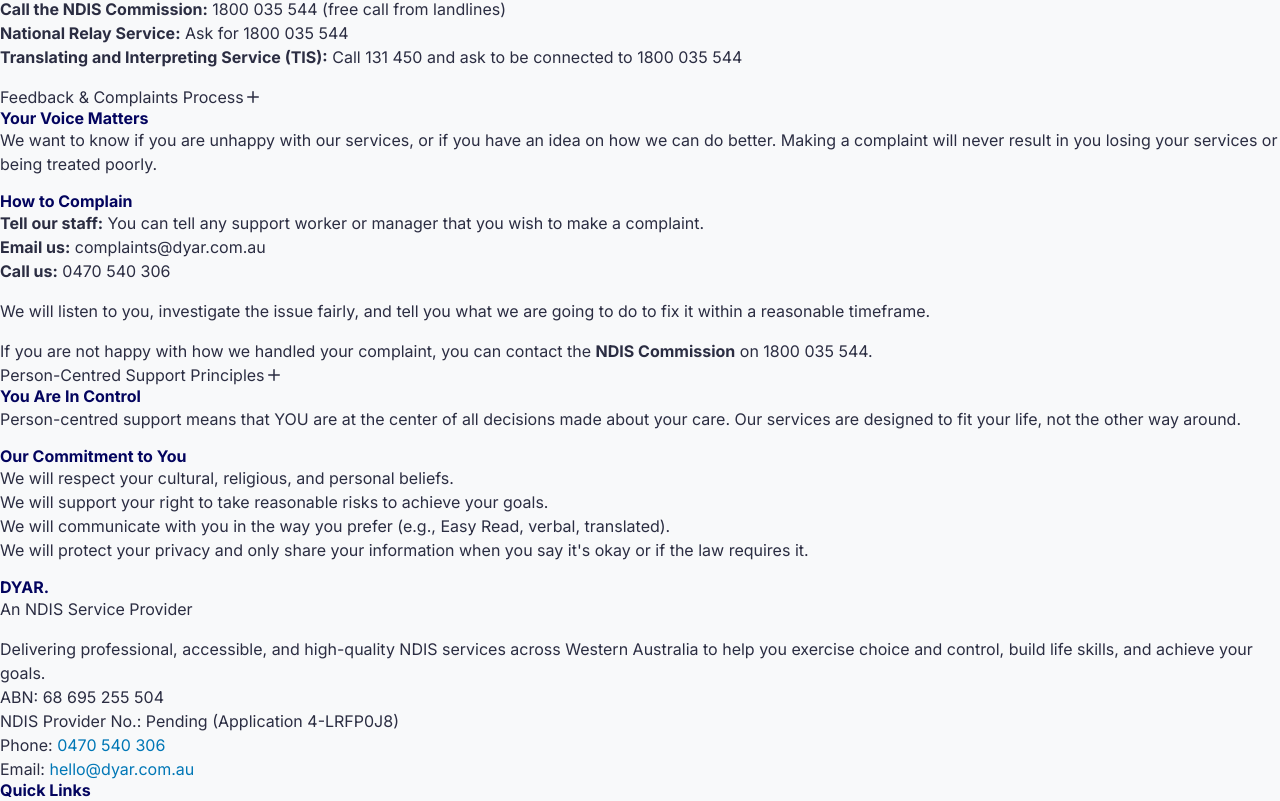
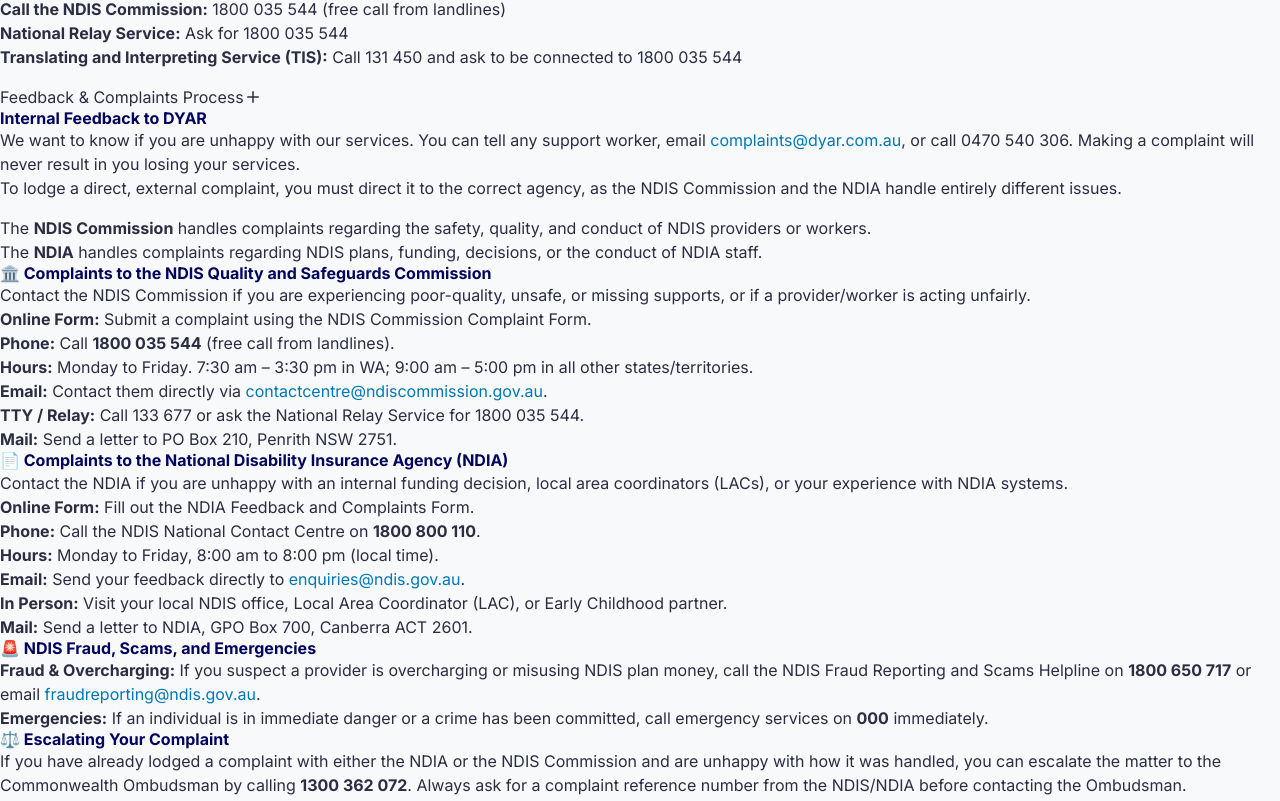
Before and after one commit to dyaritproject/dyartemproject, a React (Vite) app in the folder frontend/: page /resources in a window 1280 px wide. Shown: the part 814-1615 px from the top of the page. Built offline with nearby package versions, Linux system fonts and the light colour scheme; the HTML template or start-up script is replaced by a standard one.

Commit message:
feat: Add comprehensive NDIS escalation guide to Feedback accordion

```diff
--- a/frontend/src/data/resourcesData.ts
+++ b/frontend/src/data/resourcesData.ts
@@ -49,16 +49,47 @@
         id: 'feedback',
         title: "Feedback & Complaints Process",
         content: `
-          <h4 class="font-bold text-gray-900 mb-2">Your Voice Matters</h4>
-          <p class="mb-4">We want to know if you are unhappy with our services, or if you have an idea on how we can do better. Making a complaint will never result in you losing your services or being treated poorly.</p>
-          <h4 class="font-bold text-gray-900 mb-2">How to Complain</h4>
-          <ul class="list-disc pl-5 mb-4 space-y-2">
-            <li><strong>Tell our staff:</strong> You can tell any support worker or manager that you wish to make a complaint.</li>
-            <li><strong>Email us:</strong> complaints@dyar.com.au</li>
-            <li><strong>Call us:</strong> 0470 540 306</li>
+          <h4 class="font-bold text-gray-900 mb-2">Internal Feedback to DYAR</h4>
+          <p class="mb-6 text-gray-700">We want to know if you are unhappy with our services. You can tell any support worker, email <a href="mailto:complaints@dyar.com.au" class="text-purple-600 hover:underline">complaints@dyar.com.au</a>, or call 0470 540 306. Making a complaint will never result in you losing your services.</p>
+
+          <div class="bg-gray-50 p-6 rounded-2xl border border-gray-200 mb-6">
+            <p class="mb-4 text-gray-800 font-medium">To lodge a direct, external complaint, you must direct it to the correct agency, as the NDIS Commission and the NDIA handle entirely different issues.</p>
+            <ul class="list-disc pl-5 mb-2 space-y-1 text-sm text-gray-700">
+              <li>The <strong>NDIS Commission</strong> handles complaints regarding the safety, quality, and conduct of NDIS providers or workers.</li>
+              <li>The <strong>NDIA</strong> handles complaints regarding NDIS plans, funding, decisions, or the conduct of NDIA staff.</li>
+            </ul>
+          </div>
+
+          <h4 class="font-bold text-gray-900 mb-3">🏛️ Complaints to the NDIS Quality and Safeguards Commission</h4>
+          <p class="mb-3 text-sm text-gray-600">Contact the NDIS Commission if you are experiencing poor-quality, unsafe, or missing supports, or if a provider/worker is acting unfairly.</p>
+          <ul class="list-disc pl-5 mb-8 space-y-2 text-sm text-gray-700">
+            <li><strong>Online Form:</strong> Submit a complaint using the NDIS Commission Complaint Form.</li>
+            <li><strong>Phone:</strong> Call <strong>1800 035 544</strong> (free call from landlines).</li>
+            <li><strong>Hours:</strong> Monday to Friday. 7:30 am – 3:30 pm in WA; 9:00 am – 5:00 pm in all other states/territories.</li>
+            <li><strong>Email:</strong> Contact them directly via <a href="mailto:contactcentre@ndiscommission.gov.au" class="text-purple-600 hover:underline">contactcentre@ndiscommission.gov.au</a>.</li>
+            <li><strong>TTY / Relay:</strong> Call 133 677 or ask the National Relay Service for 1800 035 544.</li>
+            <li><strong>Mail:</strong> Send a letter to PO Box 210, Penrith NSW 2751.</li>
           </ul>
-          <p class="mb-4">We will listen to you, investigate the issue fairly, and tell you what we are going to do to fix it within a reasonable timeframe.</p>
-          <p>If you are not happy with how we handled your complaint, you can contact the <strong>NDIS Commission</strong> on 1800 035 544.</p>
+
+          <h4 class="font-bold text-gray-900 mb-3">📄 Complaints to the National Disability Insurance Agency (NDIA)</h4>
+          <p class="mb-3 text-sm text-gray-600">Contact the NDIA if you are unhappy with an internal funding decision, local area coordinators (LACs), or your experience with NDIA systems.</p>
+          <ul class="list-disc pl-5 mb-8 space-y-2 text-sm text-gray-700">
+            <li><strong>Online Form:</strong> Fill out the NDIA Feedback and Complaints Form.</li>
+            <li><strong>Phone:</strong> Call the NDIS National Contact Centre on <strong>1800 800 110</strong>.</li>
+            <li><strong>Hours:</strong> Monday to Friday, 8:00 am to 8:00 pm (local time).</li>
+            <li><strong>Email:</strong> Send your feedback directly to <a href="mailto:enquiries@ndis.gov.au" class="text-purple-600 hover:underline">enquiries@ndis.gov.au</a>.</li>
+            <li><strong>In Person:</strong> Visit your local NDIS office, Local Area Coordinator (LAC), or Early Childhood partner.</li>
+            <li><strong>Mail:</strong> Send a letter to NDIA, GPO Box 700, Canberra ACT 2601.</li>
+          </ul>
+
+          <h4 class="font-bold text-rose-600 mb-3">🚨 NDIS Fraud, Scams, and Emergencies</h4>
+          <ul class="list-disc pl-5 mb-8 space-y-2 text-sm text-gray-700">
+            <li><strong>Fraud & Overcharging:</strong> If you suspect a provider is overcharging or misusing NDIS plan money, call the NDIS Fraud Reporting and Scams Helpline on <strong>1800 650 717</strong> or email <a href="mailto:fraudreporting@ndis.gov.au" class="text-purple-600 hover:underline">fraudreporting@ndis.gov.au</a>.</li>
+            <li><strong>Emergencies:</strong> If an individual is in immediate danger or a crime has been committed, call emergency services on <strong>000</strong> immediately.</li>
+          </ul>
+
+          <h4 class="font-bold text-gray-900 mb-3">⚖️ Escalating Your Complaint</h4>
+          <p class="text-sm text-gray-700">If you have already lodged a complaint with either the NDIA or the NDIS Commission and are unhappy with how it was handled, you can escalate the matter to the Commonwealth Ombudsman by calling <strong>1300 362 072</strong>. Always ask for a complaint reference number from the NDIS/NDIA before contacting the Ombudsman.</p>
         `
       },
       {
```
